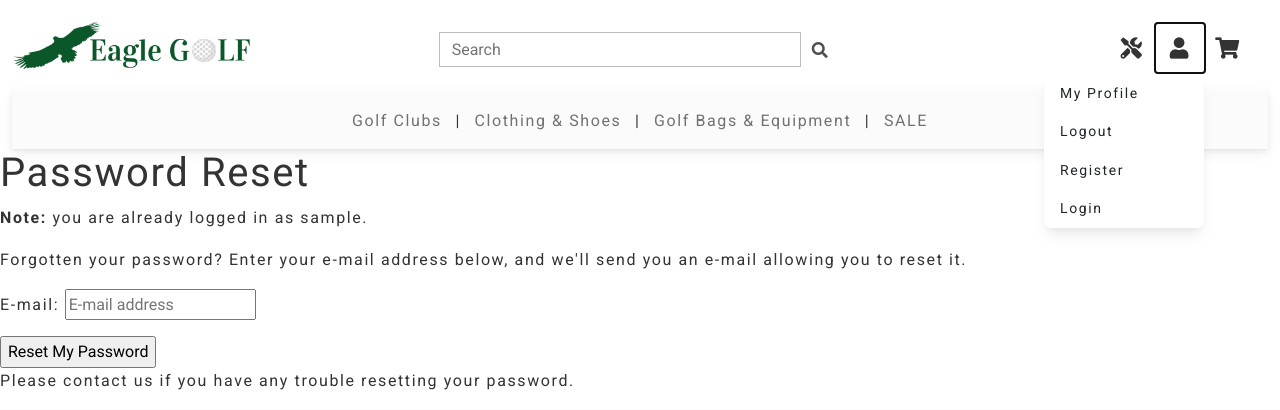
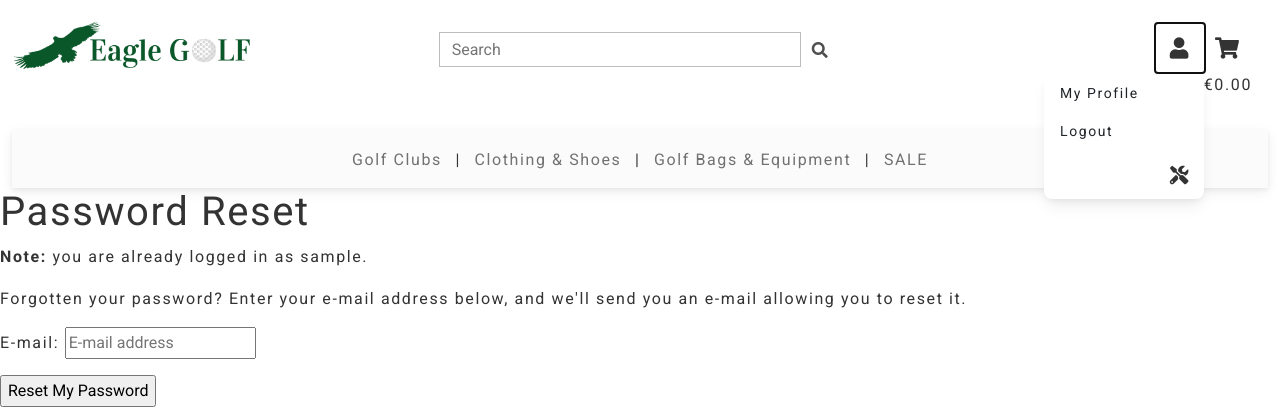
Before and after one commit to Toto-Kotaro-Tanaka/ms4-eagle-golf, a Django app: page /accounts/password/reset/ in a window 1280 px wide, after a click that opens the changed part. Shown: the top 410 px of the page. Run offline with Django 3.2, Linux system fonts and the light colour scheme; the visitor is signed in with stand-in values (Sample User, id 1); some libraries are stand-ins or nearby versions.

Commit message:
Add block code and account functions on base.html

```diff
--- a/static/css/base.css
+++ b/static/css/base.css
@@ -11,7 +11,7 @@ body {
     padding: 0;
 }
 
-/* -- General Settings -- */
+/* -- General Settings and Styles -- */
 .form-control,
 .form-notch-leading,
 .form-notch-trailing {
@@ -20,6 +20,10 @@ body {
 
 .color--333 {
     color: #333 !important;
+}
+
+.color--e84610 {
+    color: #e84610;
 }
 
 .center {
--- a/templates/base.html
+++ b/templates/base.html
@@ -17,8 +17,7 @@
 
     {% block corecss %}
     <!-- Font Awesome -->
-    <link rel="stylesheet" href="https://cdnjs.cloudflare.com/ajax/libs/font-awesome/5.15.1/css/all.min.css"
-        type="text/css" />
+    <link rel="stylesheet" href="https://cdnjs.cloudflare.com/ajax/libs/font-awesome/5.15.1/css/all.min.css" type="text/css" />
     <!-- Google Fonts -->
     <link rel="preconnect" href="https://fonts.gstatic.com">
     <link rel="stylesheet" href="https://fonts.googleapis.com/css2?family=Roboto:wght@100;300;400;700&display=swap" />
@@ -42,14 +41,14 @@
         <!-- Website Logo -->
         <div class="row mb-3 main--header">
             <div class="col-4">
-                <a class="navbar-brand mt-2 mt-lg-0" href="#">
+                <a class="navbar-brand mt-2 mt-lg-0" href="{% url 'home' %}">
                     <img class="main--logo" src="{% static 'images/logo.png' %}" alt="Website main logo"
                         loading="lazy" />
                 </a>
             </div>
             <div class="col-4">
                 <!-- Search Form -->
-                <form class="d-flex input-group w-auto pt-3 search--form">
+                <form class="d-flex input-group w-auto pt-3 search--form" method="GET" action="">
                     <input type="search" class="form-control rounded" placeholder="Search" aria-label="Search"
                         aria-describedby="search-addon" />
                     <span class="input-group-text border-0" id="search-addon">
@@ -59,28 +58,45 @@
             </div>
             <div class="col-4 mt-2">
                 <!-- User Account -->
-                <a class="text-reset me-3 inline" href="#">
-                    <i class="fas fa-shopping-cart fa-lg icon"></i>
-                </a>
+                <div class="text-reset me-3 inline">
+                    <div class="{% if grand_total %}font-weight-bold color--e84610{% endif %}"><i
+                            class="fas fa-shopping-cart fa-lg icon"></i></div>
+                    <p class="{% if grand_total %}font-weight-bold{% endif %}">
+                        {% if grand_total %}
+                        €{{ grand_total|floatformat:2 }}
+                        {% else %}
+                        €0.00
+                        {% endif %}
+                    </p>
+                </div>
                 <a class="dropdown-toggle d-flex align-items-center hidden-arrow inline" href="#"
                     id="navbarDropdownMenuLink" role="button" data-mdb-toggle="dropdown" aria-expanded="false">
                     <i class="fas fa-user fa-lg icon"></i>
                 </a>
                 <ul class="dropdown-menu dropdown-menu-end" aria-labelledby="navbarDropdownMenuLink">
+                    {% if request.user.is_authenticated %}
+                    {% if request.user.is_superuser %}
                     <li>
                         <a class="dropdown-item" href="#">My Profile</a>
                     </li>
+                    {% endif %}
                     <li>
-                        <a class="dropdown-item" href="#">Logout</a>
+                        <a class="dropdown-item" href="{% url 'account_logout' %}">Logout</a>
+                    </li>
+                    {% else %}
+                    <li>
+                        <a class="dropdown-item" href="{% url 'account_signup' %}">Register</a>
                     </li>
                     <li>
-                        <a class="dropdown-item" href="#">Register</a>
-                    </li>
-                    <li>
-                        <a class="dropdown-item" href="#">Login</a>
+                        <a class="dropdown-item" href="{% url 'account_login' %}">Login</a>
                     </li>
                 </ul>
-                <i class="fas fa-tools fa-lg inline icon"></i>
+                {% endif %}
+                {% if request.user.is_authenticated and request.user.is_superuser%}
+                <a href="">
+                    <i class="fas fa-tools fa-lg inline icon"></i>
+                </a>
+                {% endif %}
             </div>
         </div>
         <!-- Navbar -->
@@ -139,14 +155,14 @@
         <div class="container-fluid p-4">
             <!-- Section: Social media -->
             <section class="mb-4 social--media">
-                <a class="btn btn-outline-light facebook" href="https://www.facebook.com/" role="button"
-                    target="_blank" rel="noopener"><i class="fab fa-facebook-square"></i></a>
-                <a class="btn btn-outline-light twitter" href="https://twitter.com/" role="button"
-                    target="_blank" rel="noopener"><i class="fab fa-twitter"></i></a>
+                <a class="btn btn-outline-light facebook" href="https://www.facebook.com/" role="button" target="_blank"
+                    rel="noopener"><i class="fab fa-facebook-square"></i></a>
+                <a class="btn btn-outline-light twitter" href="https://twitter.com/" role="button" target="_blank"
+                    rel="noopener"><i class="fab fa-twitter"></i></a>
                 <a class="btn btn-outline-light instagram" href="https://www.instagram.com/" role="button"
                     target="_blank" rel="noopener"><i class="fab fa-instagram"></i></a>
-                <a class="btn btn-outline-light youtube" href="https://www.youtube.com/" role="button"
-                    target="_blank" rel="noopener"><i class="fab fa-youtube"></i></a>
+                <a class="btn btn-outline-light youtube" href="https://www.youtube.com/" role="button" target="_blank"
+                    rel="noopener"><i class="fab fa-youtube"></i></a>
             </section>
 
             <!-- Section: Form -->
```
